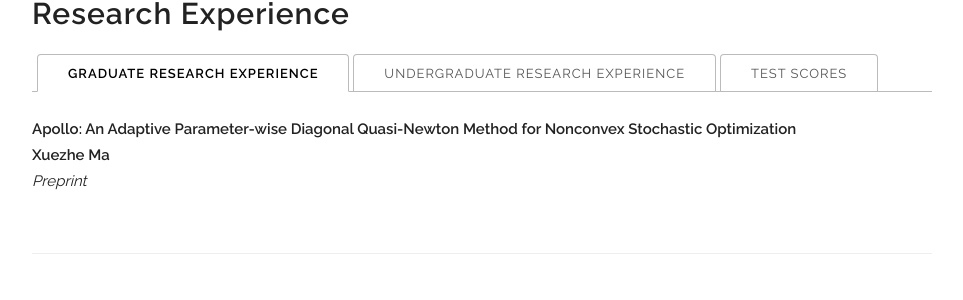
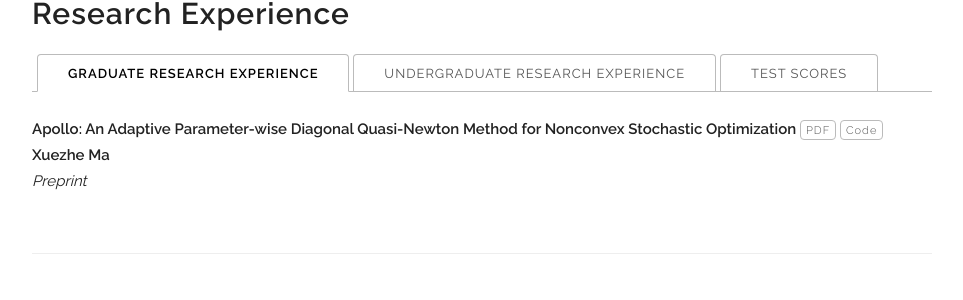
Before and after one commit to euigyuki/euigyuki.github.io, a Jekyll site: the page built from index.html, in a window 1280 px wide. Shown: the part 952-1252 px from the top of the page, without its empty margins (158-1121 px from the left). Built offline with Jekyll 4.4.1, drawn with Linux system fonts in a browser that asks for light colours.

Commit message:
updated website

```diff
--- a/_data/publications.yaml
+++ b/_data/publications.yaml
@@ -2,7 +2,7 @@ papers:
   - title: "Apollo: An Adaptive Parameter-wise Diagonal Quasi-Newton Method for Nonconvex Stochastic Optimization"
     authors: "<b>Xuezhe Ma</b>"
     venue: "Preprint"
-    arXiv: "https://arxiv.org/abs/2009.13586"
+    paper_pdf: "https://arxiv.org/abs/2009.13586"
     code: "https://github.com/XuezheMax/apollo"
     selected: y
     rl: n
--- a/index.html
+++ b/index.html
@@ -82,6 +82,8 @@ title: Home
 
   <div class="tab-content">
 
+
+
     <div class="tab-pane active" id="papers-sel">
       {% assign papers = site.data.publications.papers | where: "selected", "y" %}
       {% for paper in papers %}
@@ -90,7 +92,24 @@ title: Home
             {% if paper.paper_pdf %}
               <a class="button" href="{{ paper.paper_pdf | prepend: site.baseurl }}" target="_blank">PDF</a>
             {% endif %}
-
+            {% if paper.bibtex %}
+              <a class="button" href="{{ paper.bibtex | prepend: site.baseurl }}" target="_blank">Bib</a>
+            {% endif %}
+            {% if paper.arXiv %}
+              <a class="button" href="{{ paper.arXiv }}" target="_blank">ArXiv</a>
+            {% endif %}
+            {% if paper.slides %}
+              <a class="button" href="{{ paper.slides | prepend: site.baseurl }}" target="_blank">Slides</a>
+            {% endif %}
+            {% if paper.poster %}
+              <a class="button" href="{{ paper.poster | prepend: site.baseurl }}" target="_blank">Poster</a>
+            {% endif %}
+            {% if paper.video %}
+              <a class="button" href="{{ paper.video }}" target="_blank">Video</a>
+            {% endif %}
+            {% if paper.code %}
+              <a class="button" href="{{ paper.code }}" target="_blank">Code</a>
+            {% endif %}
           </p>
           <p>{{ paper.authors }}</p>
           <p>
```
